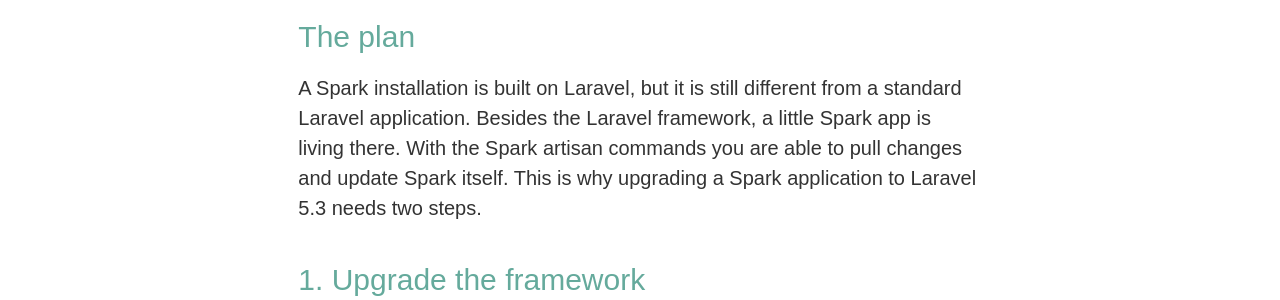
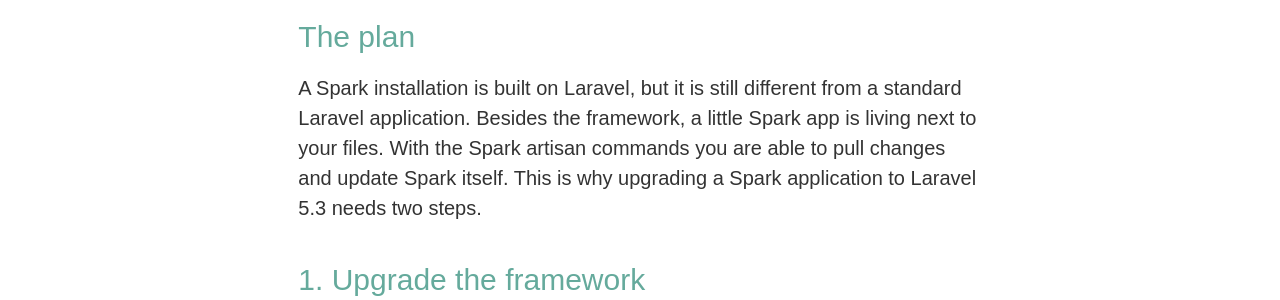
Before and after one commit to christophrumpel/christophrumpel.github.io, a Jekyll site: the page built from _posts/2016-09-11-Upgrading-laravel-spark-to-53.md, in a window 1280 px wide. Shown: the part 468-768 px from the top of the page. Built offline with Jekyll 4.4.1, drawn with Linux system fonts in a browser that asks for light colours; some web fonts are replaced; comment, search, counter and statistics services are not loaded.

Commit message:
Text update

```diff
--- a/_posts/2016-09-11-Upgrading-laravel-spark-to-53.md
+++ b/_posts/2016-09-11-Upgrading-laravel-spark-to-53.md
@@ -11,7 +11,7 @@
 
 ## The plan
 
-A Spark installation is built on Laravel, but it is still different from a standard Laravel application. Besides the Laravel framework, a little Spark app is living there. With the Spark artisan commands you are able to pull changes and update Spark itself. This is why upgrading a Spark application to Laravel 5.3 needs two steps.
+A Spark installation is built on Laravel, but it is still different from a standard Laravel application. Besides the framework, a little Spark app is living next to your files. With the Spark artisan commands you are able to pull changes and update Spark itself. This is why upgrading a Spark application to Laravel 5.3 needs two steps.
 
 ## 1. Upgrade the framework
 
```
